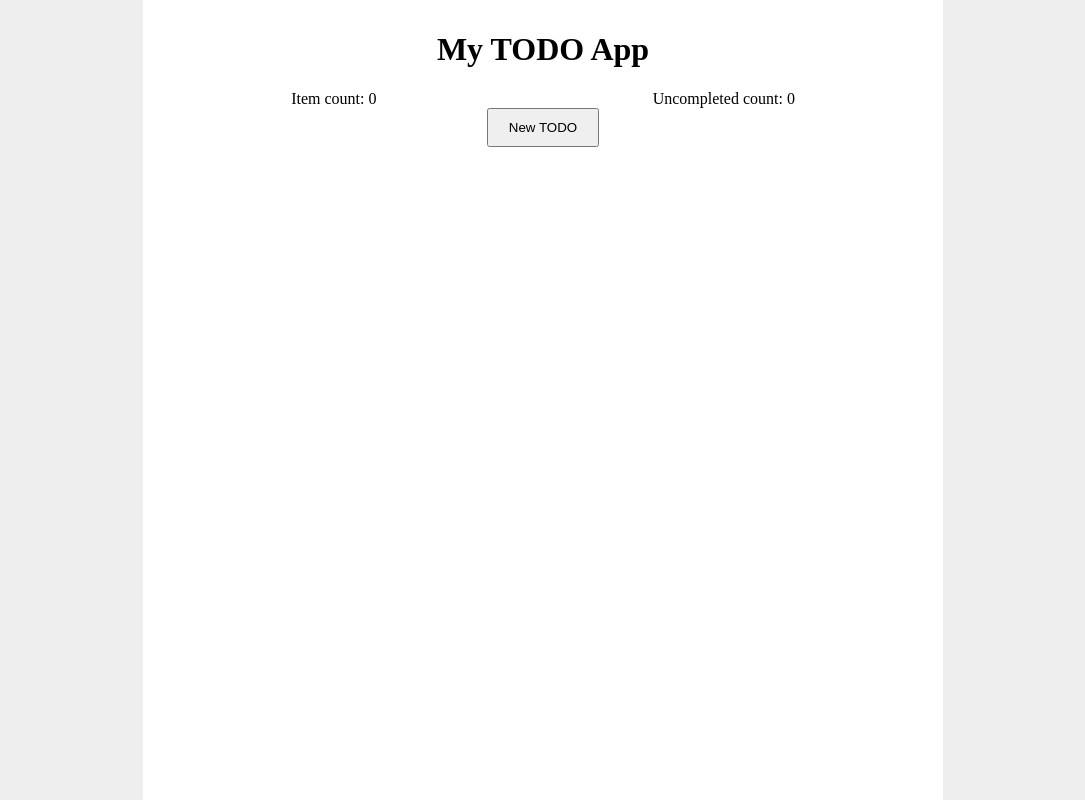
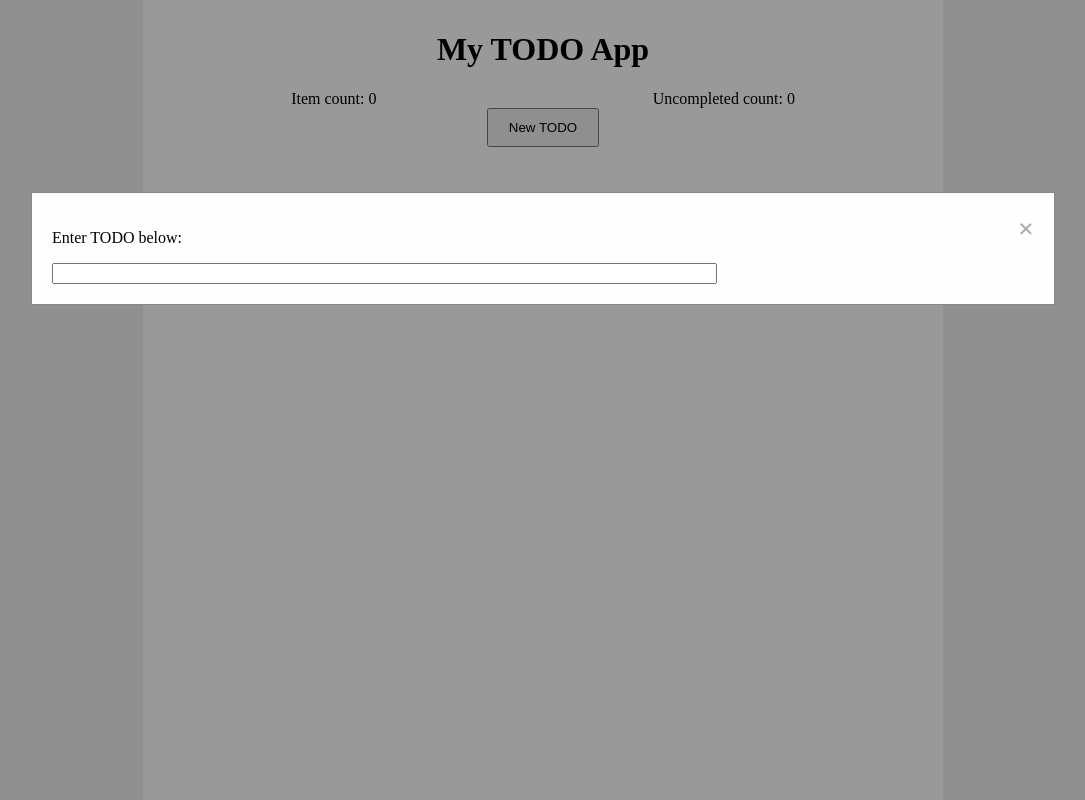
Before and after one commit to pokerbeing/todo, a React (Create React App) app: page / in a window 1280 px wide. Shown: the whole page, without its empty margins (97-1182 px from the left). Built offline with nearby package versions, Linux system fonts and the light colour scheme.

Commit message:
Attempt to add modal for input

```diff
--- a/src/App.js
+++ b/src/App.js
@@ -11,13 +11,15 @@ const classNames = {                  // constants for css style application
   TODO_DELETE: 'todo-delete',
 }
 
+
+
 let id = 0
 
 const Todo = props => (
-  <li class={classNames.TODO_ITEM}>
-    <input type="checkbox" class={classNames.TODO_CHECKBOX} checked={props.todo.checked} onChange={props.onToggle} />
-    <button class={classNames.TODO_DELETE} onClick={props.onDelete}>delete</button>
-    <span class={classNames.TODO_TEXT}>{props.todo.text}</span>
+  <li className={classNames.TODO_ITEM}>
+    <input type="checkbox" className={classNames.TODO_CHECKBOX} checked={props.todo.checked} onChange={props.onToggle} />
+    <button className={classNames.TODO_DELETE} onClick={props.onDelete}>delete</button>
+    <span className={classNames.TODO_TEXT}>{props.todo.text}</span>
   </li>
 )
 
@@ -28,6 +30,11 @@ export default class App extends React.Component {
       todos: [],
     }
   }
+  // Get the button that opens the modal
+
+  static btn = document.getElementById("myBtn");
+    // Get the modal
+  static modal = document.getElementById("myModal");
 
   addTodo() {
     const text = prompt("TODO text please!")
@@ -39,6 +46,9 @@ export default class App extends React.Component {
     })
   }
 
+  openModal(){
+        App.modal.style.display = "block";
+  }
   removeTodo(id) {
     this.setState({
       todos: this.state.todos.filter(todo => todo.id !== id)
@@ -61,13 +71,21 @@ export default class App extends React.Component {
   render() {
     return (
       <div>
-          <div class="container center">
-            <h1 class="center title">My TODO App</h1>
-            <div class="flow-right controls">
+          <div className="container center">
+            <h1 className="center title">My TODO App</h1>
+            <div className="flow-right controls">
               <span>Item count: <span id="item-count">{this.state.todos.length}</span></span>
               <span>Uncompleted count: <span id="unchecked-count">{this.state.todos.filter(todo => !todo.checked).length}</span></span>
             </div>
-            <button id="myBtn" class="button center" onClick={() => this.addTodo()}>New TODO</button>
+            <button id="myBtn" className="button center" onClick={() => this.openModal()}>New TODO</button>
+            <div id="myModal" className="modal">
+                <div className="modal-content">
+                <span className="close">&times;</span>
+                <p>Enter TODO below:</p>
+                <input type="text" id="prompt" size="80"></input>
+
+                </div>
+            </div>
             <ul id="todo-list">
               {this.state.todos.map(todo => (
                 <Todo
--- a/src/index.js
+++ b/src/index.js
@@ -7,6 +7,11 @@ import App from "./App";
 const rootElement = document.getElementById("root");
 const root = createRoot(rootElement);
 
+
+// Get the <span> element that closes the modal
+var span = document.getElementsByClassName("close")[0];
+
+
 root.render(
   <StrictMode>
     <App/>
--- a/src/styles.css
+++ b/src/styles.css
@@ -81,7 +81,7 @@ ul {
 /* From w3schools.com
 /* The Modal (background) */
 .modal {
-  display: none; /* Hidden by default */
+  display: block; /* Hidden by default */
   position: fixed; /* Stay in place */
   z-index: 1; /* Sit on top */
   left: 0;
```
Also changed, not shown: public/manifest.json (added).
